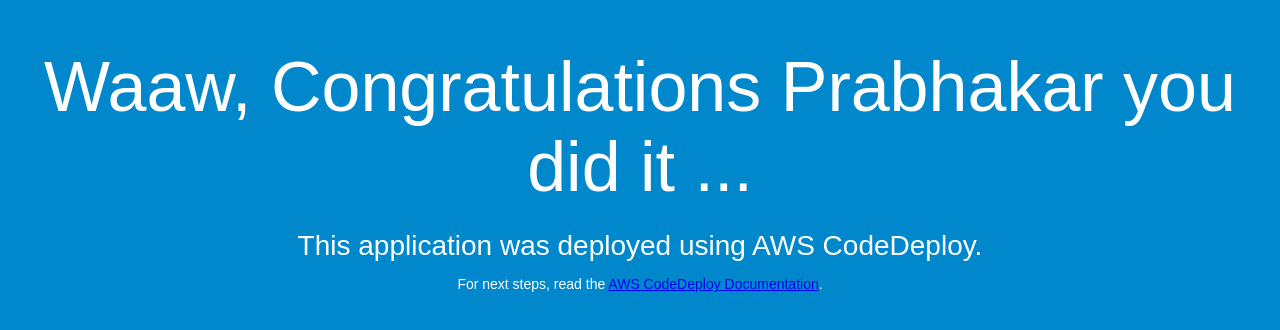
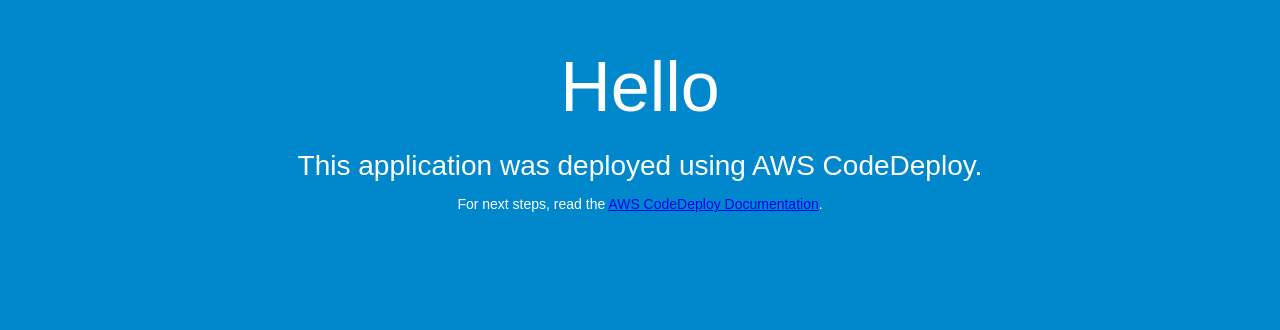
Before and after one commit to Sujith2712/ec2-sample-code, a plain HTML site: page index.html in a window 1280 px wide. Drawn offline with Linux system fonts and the light colour scheme.

Commit message:
Update index.html

```diff
--- a/index.html
+++ b/index.html
@@ -26,7 +26,7 @@
 </head>
 <body>
   <div align="center">
-    <h1>Waaw, Congratulations Prabhakar you did it ...</h1>
+    <h1>Hello</h1>
     <h2>This application was deployed using AWS CodeDeploy.</h2>
     <p>For next steps, read the <a href="http://aws.amazon.com/documentation/codedeploy">AWS CodeDeploy Documentation</a>.</p>
   </div>
```
